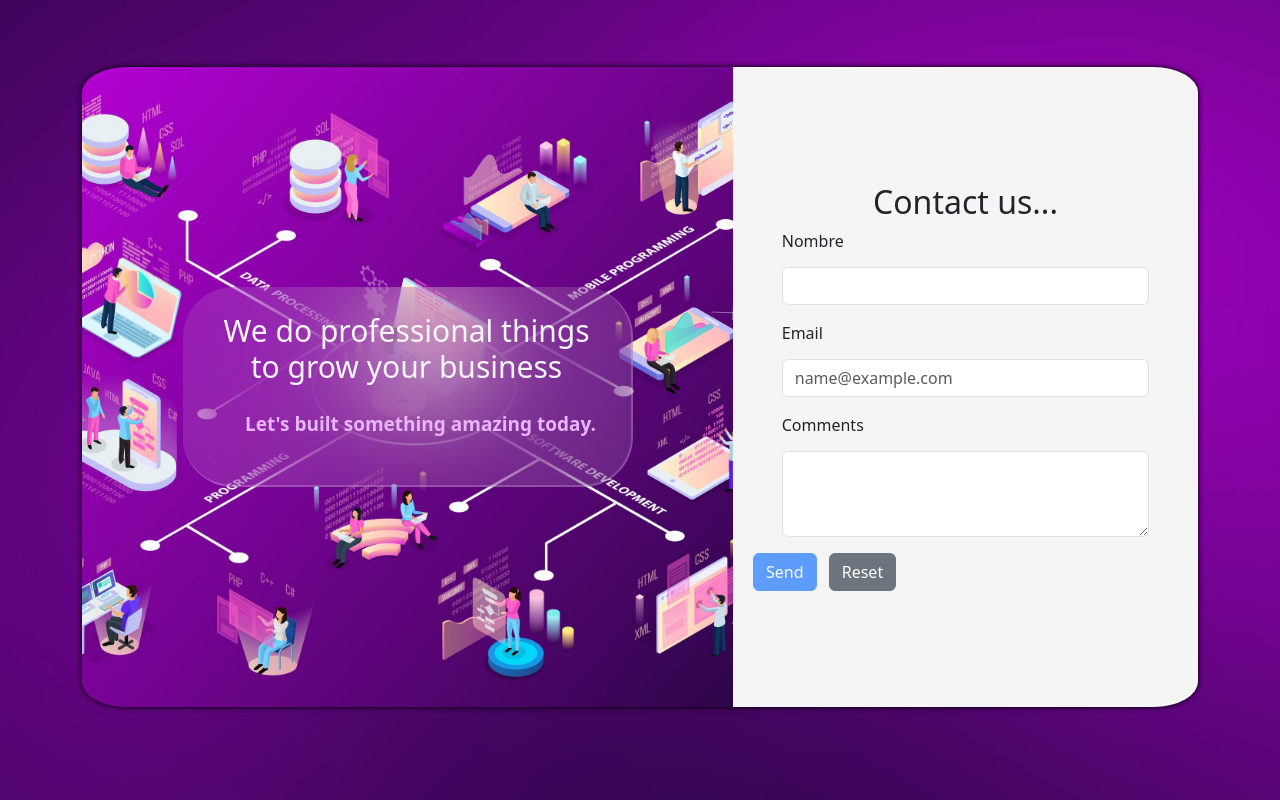
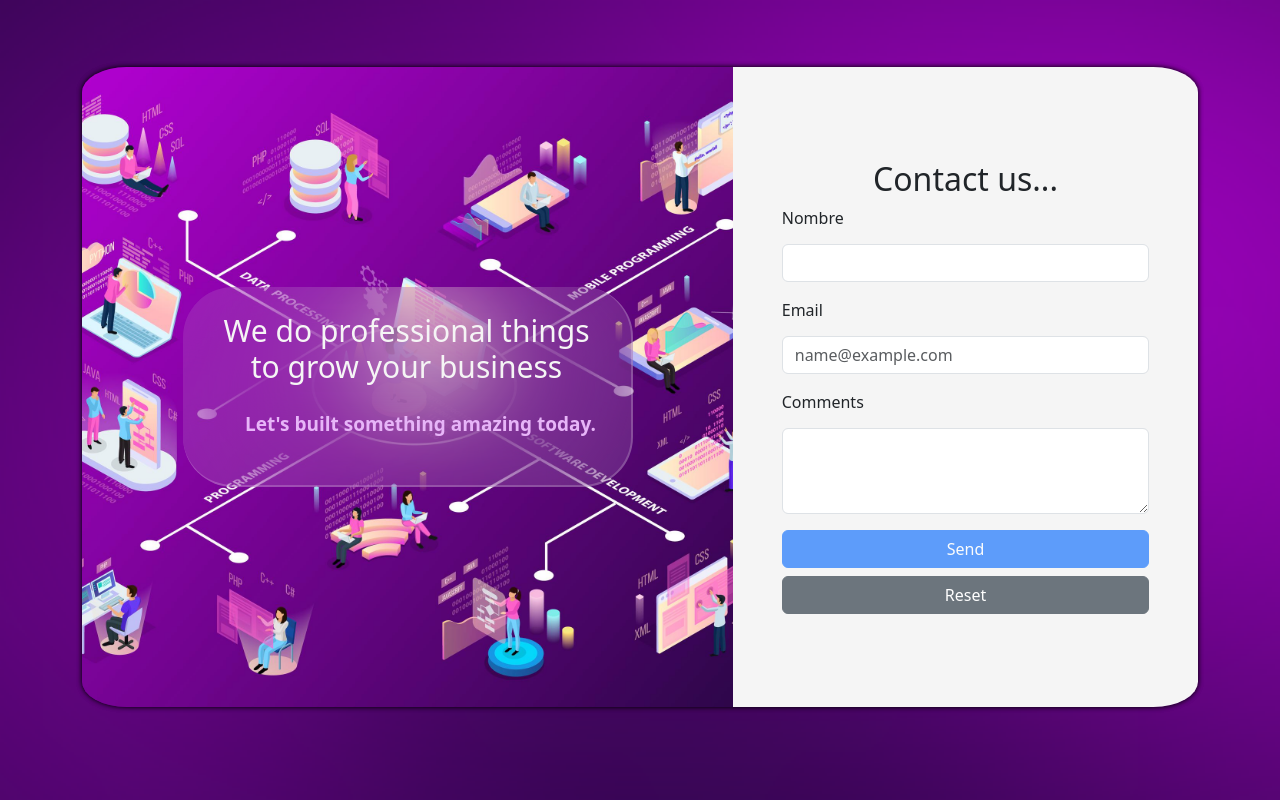
Before and after one commit to angelicapt313/validacion-formulario-js, a plain HTML site: page index.html in a window 1280 px wide. Drawn offline with nearby package versions, Linux system fonts and the light colour scheme.

Commit message:
Buttons styles was edited

```diff
--- a/index.html
+++ b/index.html
@@ -43,8 +43,8 @@
                                     <textarea class="form-control textArea" id="comments" rows="3"></textarea>
                                 </div>
 
-                                <div class="buttons">
-                                    <button class="mx-2 btnSend btn btn-primary send" type="submit" disabled>Send
+                                <div class="buttons d-grid gap-2 col-10 mx-auto">
+                                    <button class="btnSend btn btn-primary send" type="submit" disabled>Send
                                     </button>
                                     <button class="btn btn-secondary reset" type="reset">Reset</button>
                                 </div>
```
